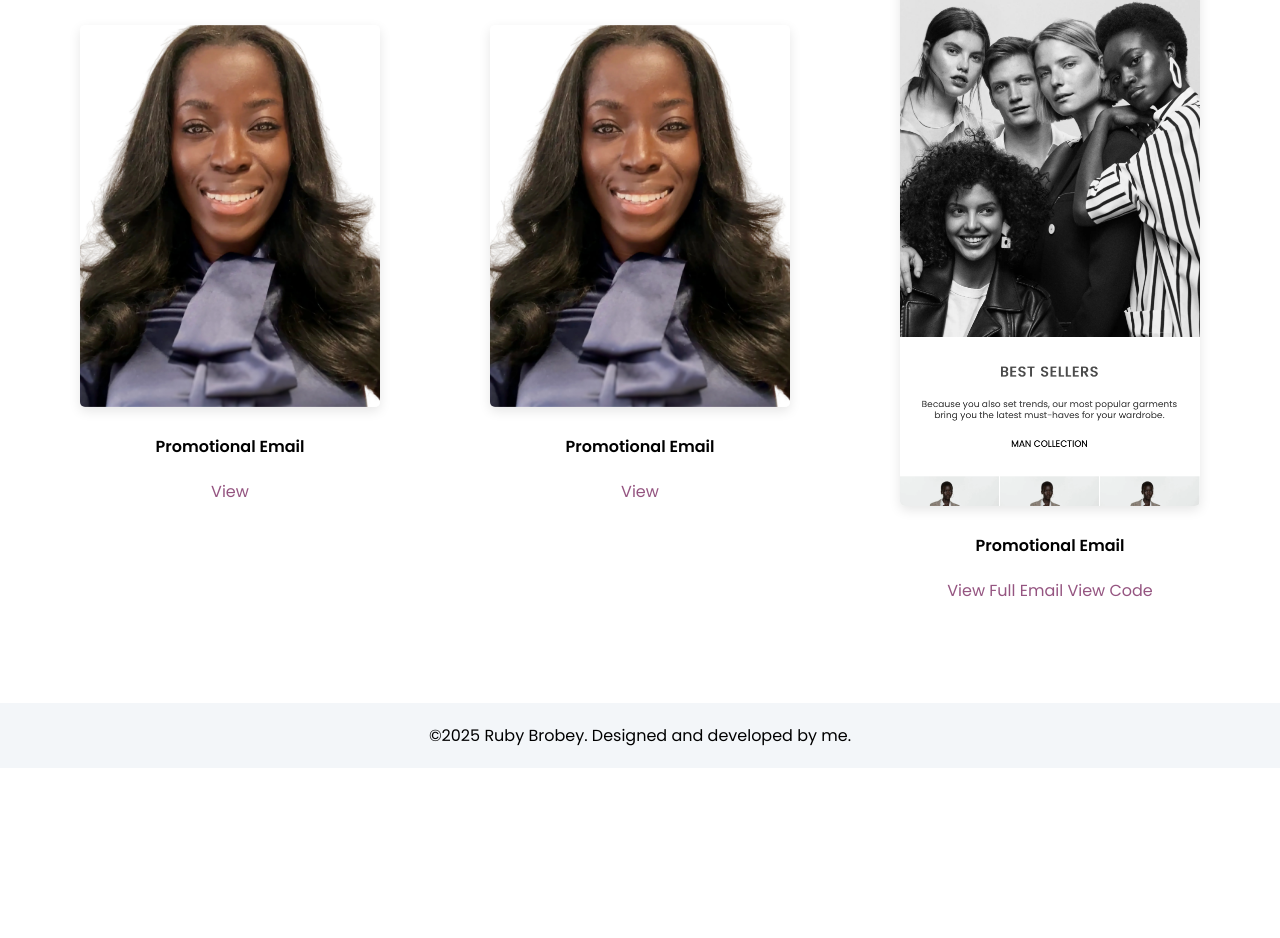
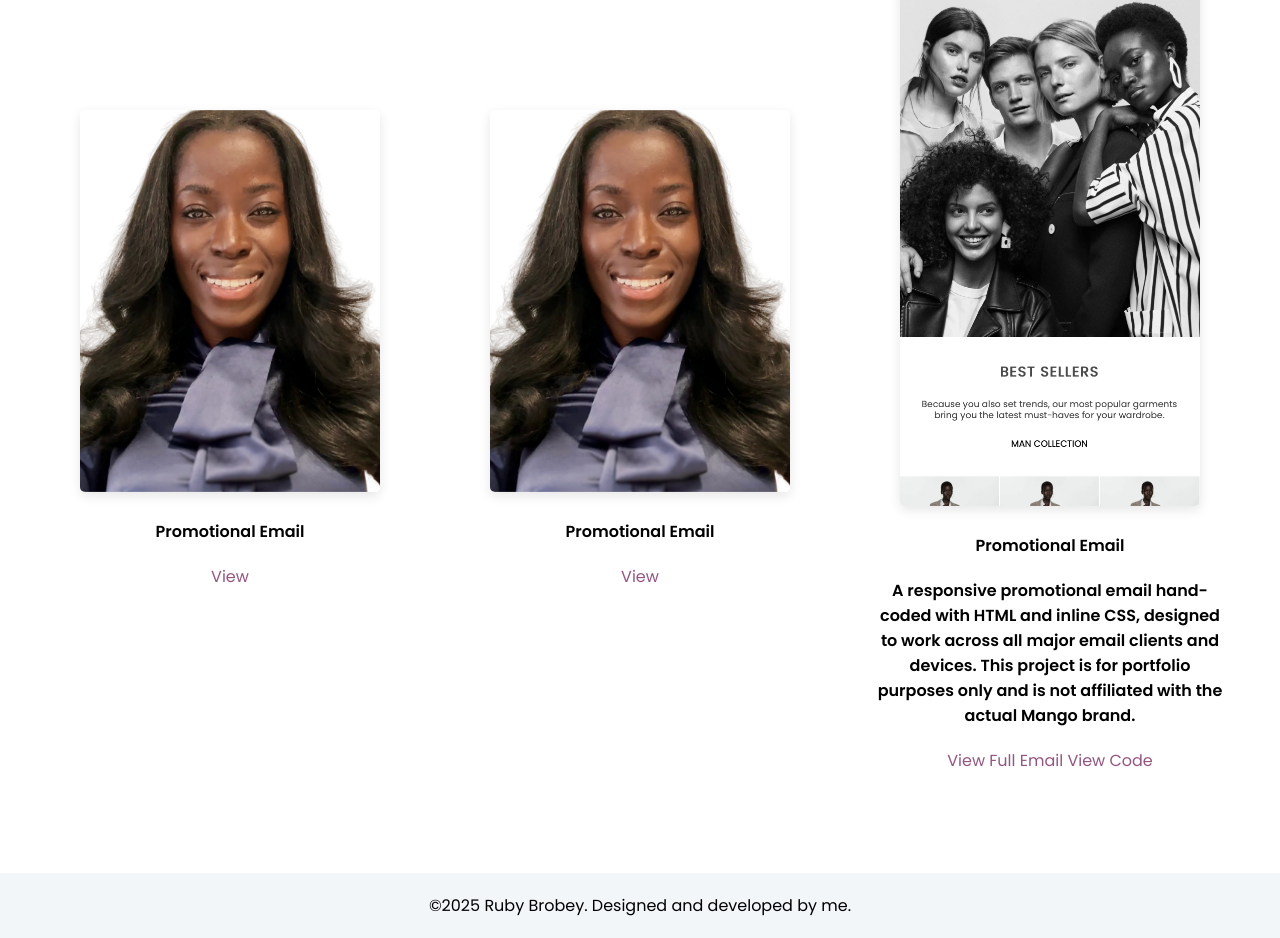
Before and after one commit to rubybrobey/portfolio-website, a plain HTML site: page index.html in a window 1280 px wide. Shown: the part 1163-2101 px from the top of the page. Before the commit the page ends 1931 px from the top, so only its background shows below. Drawn offline with Linux system fonts and the light colour scheme.

Commit message:
Update index.html

```diff
--- a/index.html
+++ b/index.html
@@ -448,6 +448,12 @@
           <div class="project-item">
             <img src="/img/Screenshot-mango.png" alt="Project image" />
             <p>Promotional Email</p>
+            <p>
+              A responsive promotional email hand-coded with HTML and inline
+              CSS, designed to work across all major email clients and devices.
+              This project is for portfolio purposes only and is not affiliated
+              with the actual Mango brand.
+            </p>
             <a
               href="https://rubybrobey.github.io/portfolio-website/html-emails/promo.html"
               target="_blank"
```
